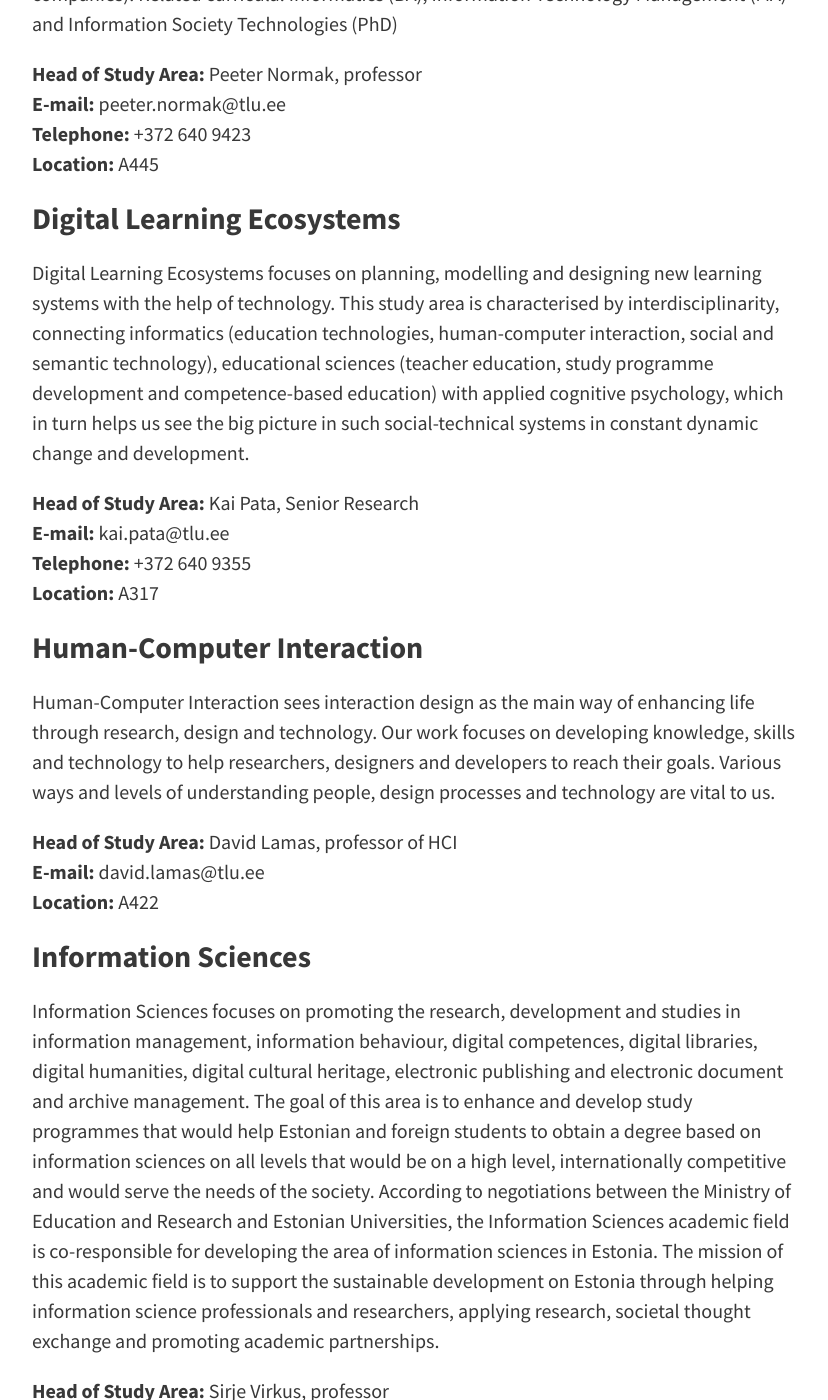
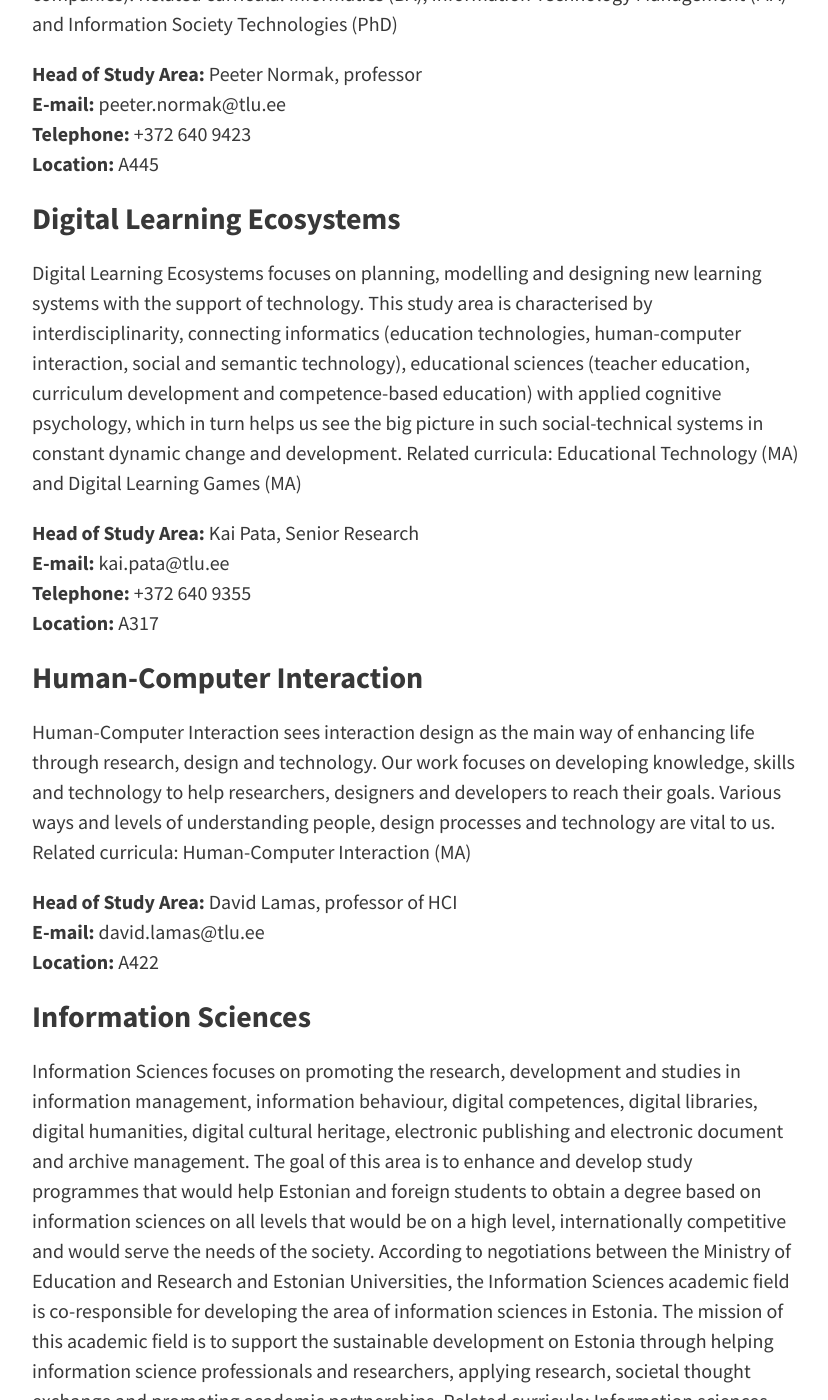
Before and after one commit to centre-for-educational-technology/htk-web, a Jekyll site: the page built from research.md, in a window 1280 px wide and 1400 px high, scrolled down 759 px. Shown: the whole window, without its empty margins (224-1052 px from the left). Built offline with Jekyll 4.4.1, drawn with Linux system fonts in a browser that asks for light colours; nearby versions of some CDN libraries; some of the changed text lies outside the part shown.

Commit message:
Update research.md

```diff
--- a/research.md
+++ b/research.md
@@ -19,7 +19,8 @@ Related curricula: Informatics (BA), Information Technology Management (MA) and
 
 ### Digital Learning Ecosystems
 
-Digital Learning Ecosystems focuses on planning, modelling and designing new learning systems with the help of technology. This study area is characterised by interdisciplinarity, connecting informatics (education technologies, human-computer interaction, social and semantic technology), educational sciences (teacher education, study programme development and competence-based education) with applied cognitive psychology, which in turn helps us see the big picture in such social-technical systems in constant dynamic change and development.
+Digital Learning Ecosystems focuses on planning, modelling and designing new learning systems with the support of technology. This study area is characterised by interdisciplinarity, connecting informatics (education technologies, human-computer interaction, social and semantic technology), educational sciences (teacher education, curriculum development and competence-based education) with applied cognitive psychology, which in turn helps us see the big picture in such social-technical systems in constant dynamic change and development.
+Related curricula: Educational Technology (MA) and Digital Learning Games (MA)
 
 **Head of Study Area:** Kai Pata, Senior Research\\
 **E-mail:** kai.pata@tlu.ee\\
@@ -29,6 +30,7 @@ Digital Learning Ecosystems focuses on planning, modelling and designing new lea
 ### Human-Computer Interaction
 
 Human-Computer Interaction sees interaction design as the main way of enhancing life through research, design and technology. Our work focuses on developing knowledge, skills and technology to help researchers, designers and developers to reach their goals. Various ways and levels of understanding people, design processes and technology are vital to us.
+Related curricula: Human-Computer Interaction (MA)
 
 **Head of Study Area:** David Lamas, professor of HCI\\
 **E-mail:** david.lamas@tlu.ee\\
@@ -37,6 +39,7 @@ Human-Computer Interaction sees interaction design as the main way of enhancing
 ### Information Sciences
 
 Information Sciences focuses on promoting the research, development and studies in information management, information behaviour, digital competences, digital libraries, digital humanities, digital cultural heritage, electronic publishing and electronic document and archive management. The goal of this area is to enhance and develop study programmes that would help Estonian and foreign students to obtain a degree based on information sciences on all levels that would be on a high level, internationally competitive and would serve the needs of the society. According to negotiations between the Ministry of Education and Research and Estonian Universities, the Information Sciences academic field is co-responsible for developing the area of information sciences in Estonia. The mission of this academic field is to support the sustainable development on Estonia through helping information science professionals and researchers, applying research, societal thought exchange and promoting academic partnerships.
+Related curricula: Information sciences (BA), Information sciences (MA) and Information- and communication sciences (PhD)
 
 **Head of Study Area:** Sirje Virkus, professor\\
 **E-mail:** sirje.virkus@tlu.ee\\
@@ -45,7 +48,8 @@ Information Sciences focuses on promoting the research, development and studies
 
 ### Mathmatics and Didactics of Mathematics
 
-This area works with topological algebra, summarising methods and convergence of functions.
+This area works with topological algebra, summarising methods and convergence of functions. Study fields contributes to the development of teacher education in the field of mathmatics.
+Related curriculua: Mathematics (BA) and Teacher of mathematics (MA)
 
 **Head of Academic Direction:** Madis Lepik, Associate Professor of Didactics of Mathematics\\
 **E-mail:** madis.lepik@tlu.ee\\
```
Also changed, not shown: other parts of research.md (+1 -1 lines).
